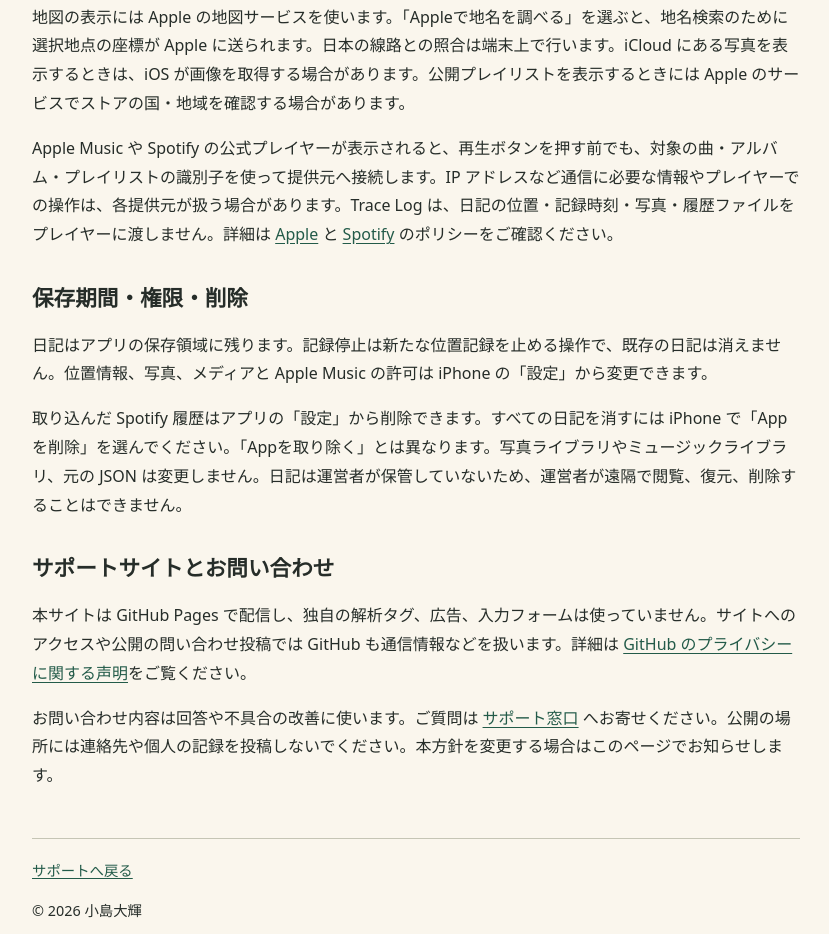
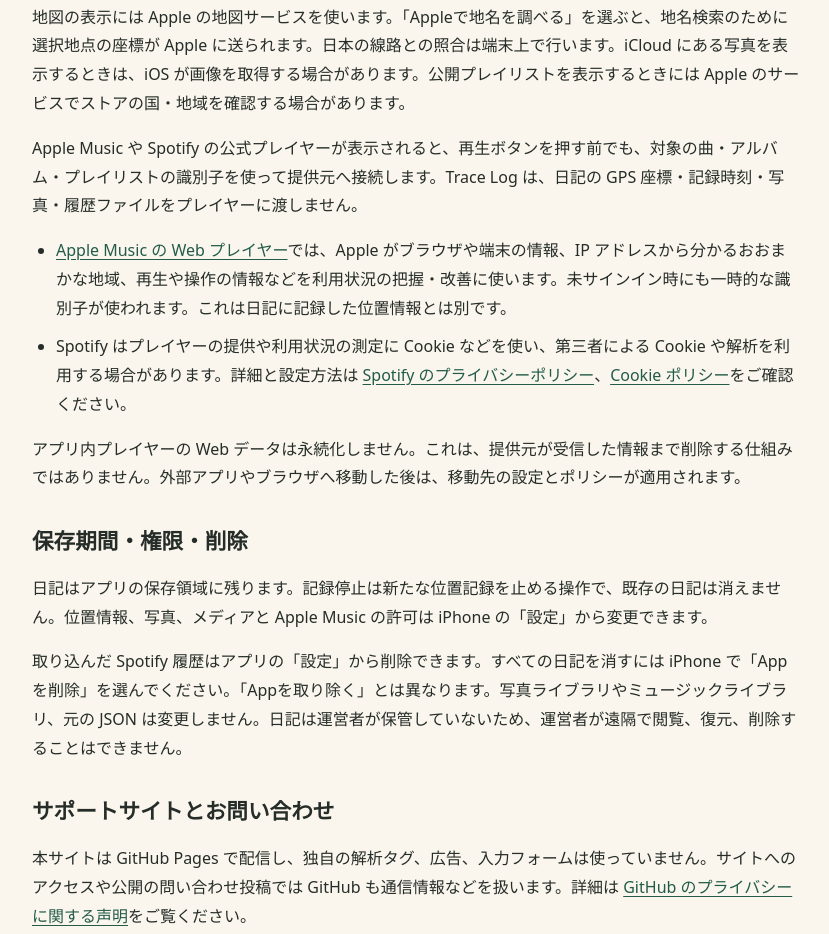
Before and after one commit to O-kagami/tracelog-support, a plain HTML site: page privacy.html in a window 1280 px wide. Shown: the part 974-1908 px from the top of the page, without its empty margins (224-1053 px from the left). Drawn offline with Linux system fonts and the light colour scheme.

Commit message:
Explain provider data use in embedded music players

```diff
--- a/privacy.html
+++ b/privacy.html
@@ -24,7 +24,12 @@
     </ul>
     <h2>外部サービスを使う場面</h2>
     <p>地図の表示には Apple の地図サービスを使います。「Appleで地名を調べる」を選ぶと、地名検索のために選択地点の座標が Apple に送られます。日本の線路との照合は端末上で行います。iCloud にある写真を表示するときは、iOS が画像を取得する場合があります。公開プレイリストを表示するときには Apple のサービスでストアの国・地域を確認する場合があります。</p>
-    <p>Apple Music や Spotify の公式プレイヤーが表示されると、再生ボタンを押す前でも、対象の曲・アルバム・プレイリストの識別子を使って提供元へ接続します。IP アドレスなど通信に必要な情報やプレイヤーでの操作は、各提供元が扱う場合があります。Trace Log は、日記の位置・記録時刻・写真・履歴ファイルをプレイヤーに渡しません。詳細は <a href="https://www.apple.com/jp/legal/privacy/">Apple</a> と <a href="https://www.spotify.com/jp/legal/privacy-policy/">Spotify</a> のポリシーをご確認ください。</p>
+    <p>Apple Music や Spotify の公式プレイヤーが表示されると、再生ボタンを押す前でも、対象の曲・アルバム・プレイリストの識別子を使って提供元へ接続します。Trace Log は、日記の GPS 座標・記録時刻・写真・履歴ファイルをプレイヤーに渡しません。</p>
+    <ul>
+      <li><a href="https://www.apple.com/legal/privacy/data/en/apple-music-web/">Apple Music の Web プレイヤー</a>では、Apple がブラウザや端末の情報、IP アドレスから分かるおおまかな地域、再生や操作の情報などを利用状況の把握・改善に使います。未サインイン時にも一時的な識別子が使われます。これは日記に記録した位置情報とは別です。</li>
+      <li>Spotify はプレイヤーの提供や利用状況の測定に Cookie などを使い、第三者による Cookie や解析を利用する場合があります。詳細と設定方法は <a href="https://www.spotify.com/jp/legal/privacy-policy/">Spotify のプライバシーポリシー</a>、<a href="https://www.spotify.com/jp/legal/cookies-policy/">Cookie ポリシー</a>をご確認ください。</li>
+    </ul>
+    <p>アプリ内プレイヤーの Web データは永続化しません。これは、提供元が受信した情報まで削除する仕組みではありません。外部アプリやブラウザへ移動した後は、移動先の設定とポリシーが適用されます。</p>
     <h2>保存期間・権限・削除</h2>
     <p>日記はアプリの保存領域に残ります。記録停止は新たな位置記録を止める操作で、既存の日記は消えません。位置情報、写真、メディアと Apple Music の許可は iPhone の「設定」から変更できます。</p>
     <p>取り込んだ Spotify 履歴はアプリの「設定」から削除できます。すべての日記を消すには iPhone で「Appを削除」を選んでください。「Appを取り除く」とは異なります。写真ライブラリやミュージックライブラリ、元の JSON は変更しません。日記は運営者が保管していないため、運営者が遠隔で閲覧、復元、削除することはできません。</p>
```
